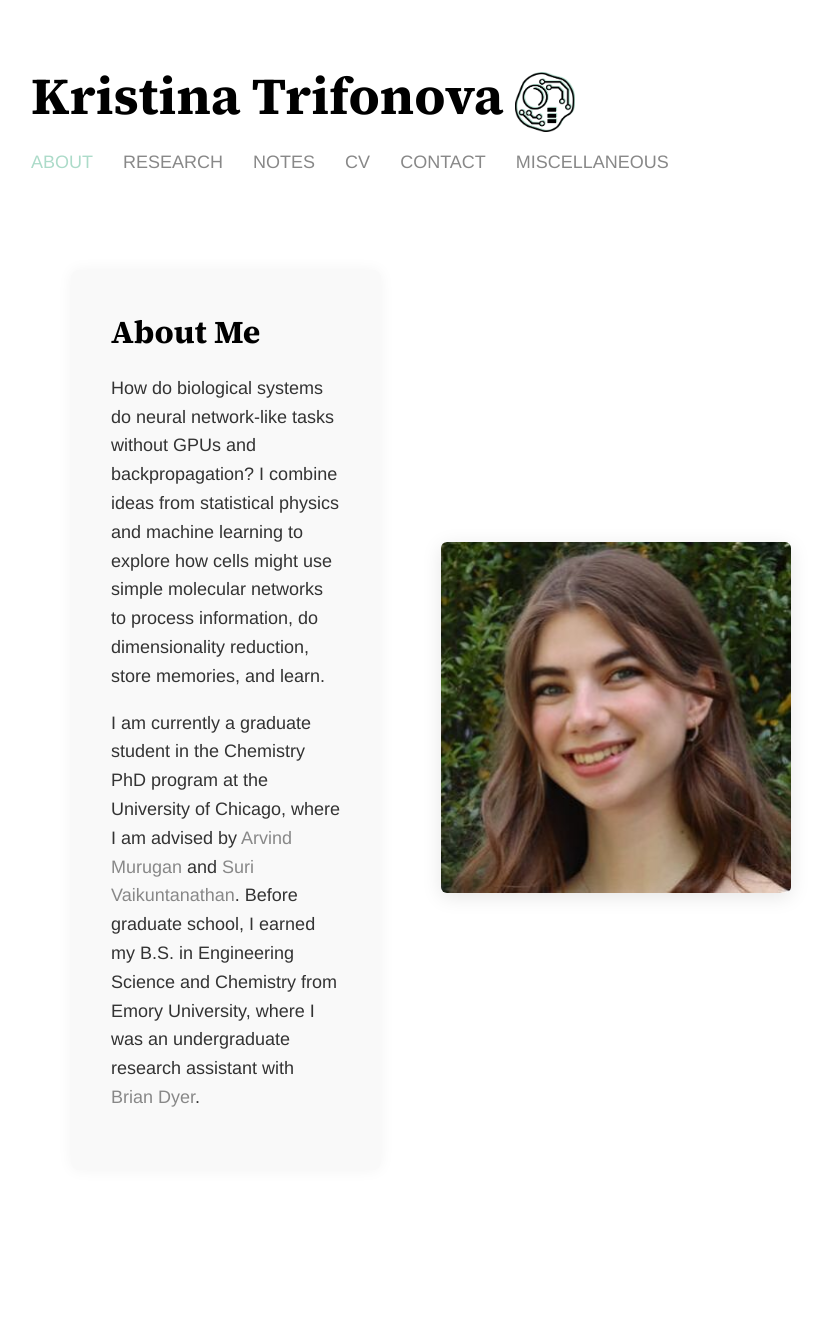
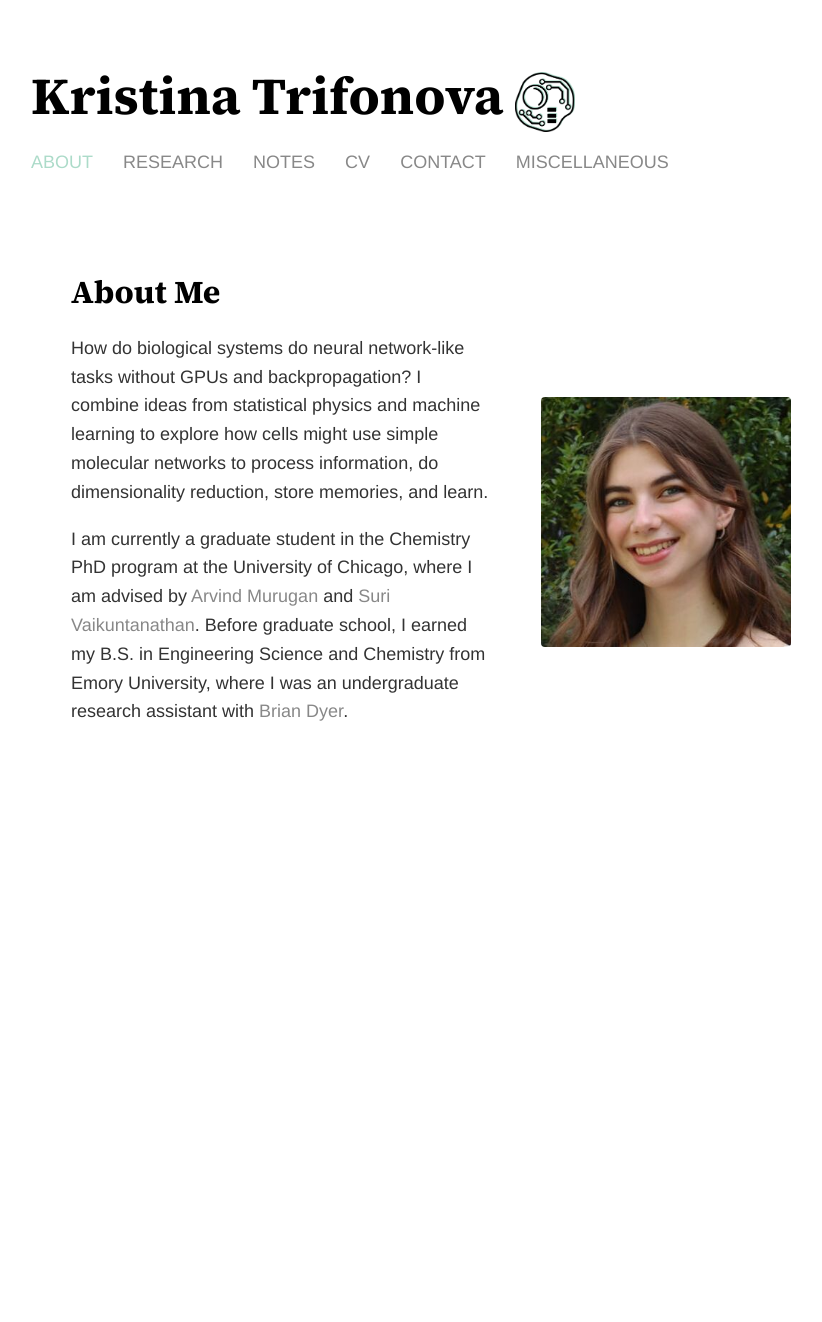
Before and after one commit to k-trifonova/k-trifonova.github.io, a Jekyll site: the page built from index.html, in a window 1280 px wide. Shown: the whole page, without its empty margins (209-1031 px from the left). Built offline with Jekyll 4.4.1, drawn with Linux system fonts in a browser that asks for light colours; after the commit the page ends 978 px from its top, so only the background shows below that.

Commit message:
fixed ugly home page shadow and layout (hopefully)

```diff
--- a/css/main.css
+++ b/css/main.css
@@ -77,7 +77,7 @@ ul li::marker {
   display: flex;
   align-items: center;
   justify-content: space-between;
-  gap: 60px;
+  gap: 50px;
   max-width: 1000px;
   margin: 80px auto;
   padding: 0 40px;
@@ -85,10 +85,6 @@ ul li::marker {
 
 .about-left {
   flex: 1;
-  background-color: #f9f9f9; /* optional box background */
-  padding: 40px;
-  border-radius: 8px;
-  box-shadow: 0 0 15px rgba(0, 0, 0, 0.05);
 }
 
 .about-left h1 {
@@ -103,27 +99,25 @@ ul li::marker {
 }
 
 .about-right img {
-  width: 350px;
+  width: 250px;
   height: auto;
-  border-radius: 6px;
+  aspect-ratio: 1/1;
+  border-radius: 4px;
+  margin: 50px auto 20px;
   object-fit: cover;
-  box-shadow: 0 4px 20px rgba(0, 0, 0, 0.1);
+  display: block;
 }
 
 /* Responsive layout */
 @media (max-width: 900px) {
   .about-wrapper {
-    flex-direction: column;
+    flex-direction: column-reverse;
     align-items: center;
-    gap: 40px;
-  }
-
-  .about-left {
-    width: 100%;
-    text-align: left;
+    gap: 30px;
   }
 
   .about-right img {
     width: 60%;
+    margin-top: 20px;
   }
 }
```
